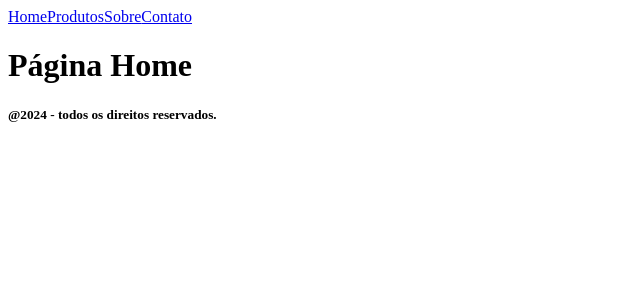
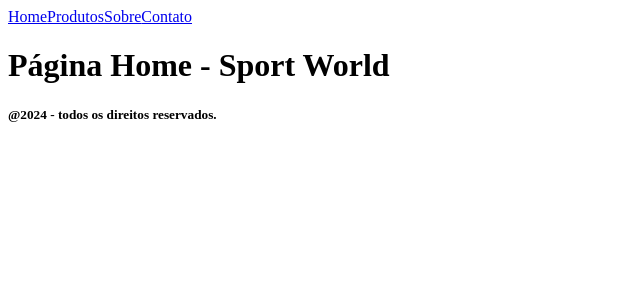
Before and after one commit to BVP-projetos/Projeto1-CP-Cidade, a React (Vite) app: page /home in a window 1280 px wide. Shown: the top 300 px of the page, without its empty margins (0-640 px from the left). Built offline with nearby package versions, Linux system fonts and the light colour scheme.

Commit message:
colocando imagem no Sobre.jsx + paragrafo e colocando Gif no Error.jsx

```diff
--- a/src/App.jsx
+++ b/src/App.jsx
@@ -1,7 +1,6 @@
 import Nav from './components/Nav'
 import Footer from './components/Footer'
 import {Outlet} from 'react-router-dom'
-
 
 function App() {
 
@@ -10,6 +9,7 @@ function App() {
       <Nav/>
         <Outlet/> {/*chamando todos os componentes filho*/}
       <Footer/>
+
     </>
   )
 }
--- a/src/routes/Error.jsx
+++ b/src/routes/Error.jsx
@@ -1,7 +1,10 @@
+import Image from '../assets/giferror.gif'
+
 const Error=()=>{
     return(
         <>
         <h1> 404 - Error Page Not Found! </h1>
+        <img src={Image} alt="Gif"/>
         </>
     )
 }
--- a/src/routes/Home.jsx
+++ b/src/routes/Home.jsx
@@ -1,7 +1,7 @@
 const Home=()=>{
     return(
         <>
-        <h1>Página Home</h1>
+        <h1>Página Home - Sport World</h1>
         </>
     )
 }
```
Also changed, not shown: src/routes/Sobre.jsx (+8 -0 lines), src/assets/giferror.gif (added), src/assets/imgLojaSportsWorld.png (added).
